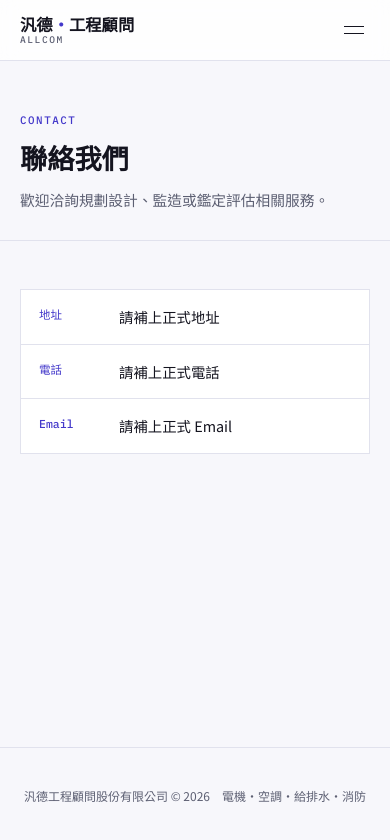
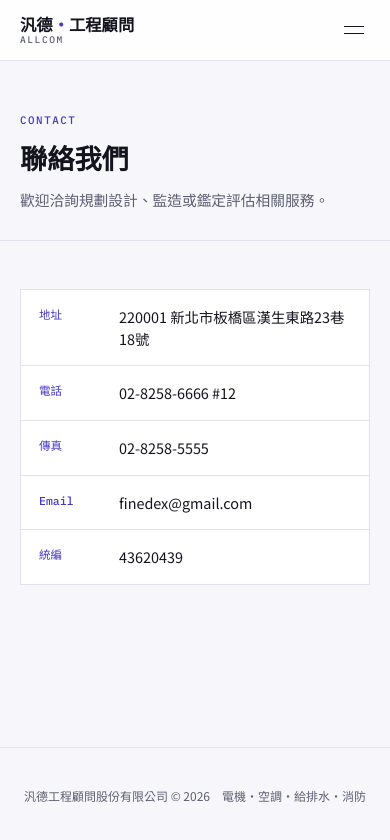
Before and after one commit to evan-yufanlin/allcom-website, a Next.js app: page /contact in a window 390 px wide. Shown: the top 840 px of the page. Built offline with nearby package versions, Linux system fonts and the light colour scheme.

Commit message:
Add real contact info from company business card
Replaces the contact page placeholders with the actual address,
phone, fax, email and VAT number from 林毓凡's business card.

```diff
--- a/src/app/contact/page.tsx
+++ b/src/app/contact/page.tsx
@@ -1,15 +1,9 @@
 import type { Metadata } from "next";
+import { contactInfo } from "@/data/contact";
 
 export const metadata: Metadata = {
   title: "聯絡我們 | 汎德工程顧問",
 };
-
-// TODO: 地址、電話、Email 為佔位資訊，請替換為正式聯絡資訊。
-const contactInfo = [
-  { label: "地址", value: "請補上正式地址" },
-  { label: "電話", value: "請補上正式電話" },
-  { label: "Email", value: "請補上正式 Email" },
-];
 
 export default function ContactPage() {
   return (
--- /dev/null
+++ b/src/data/contact.ts
@@ -0,0 +1,7 @@
+export const contactInfo = [
+  { label: "地址", value: "220001 新北市板橋區漢生東路23巷18號" },
+  { label: "電話", value: "02-8258-6666 #12" },
+  { label: "傳真", value: "02-8258-5555" },
+  { label: "Email", value: "finedex@gmail.com" },
+  { label: "統編", value: "43620439" },
+];
```
